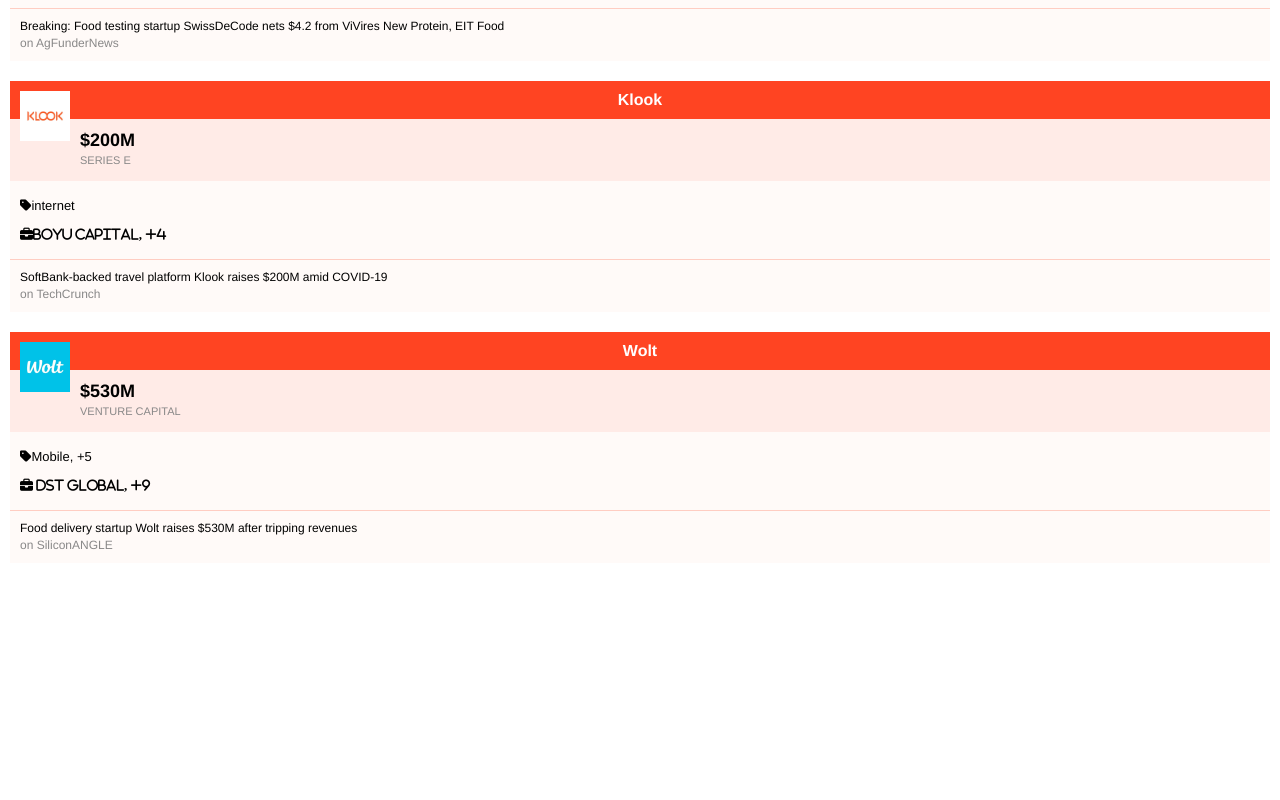
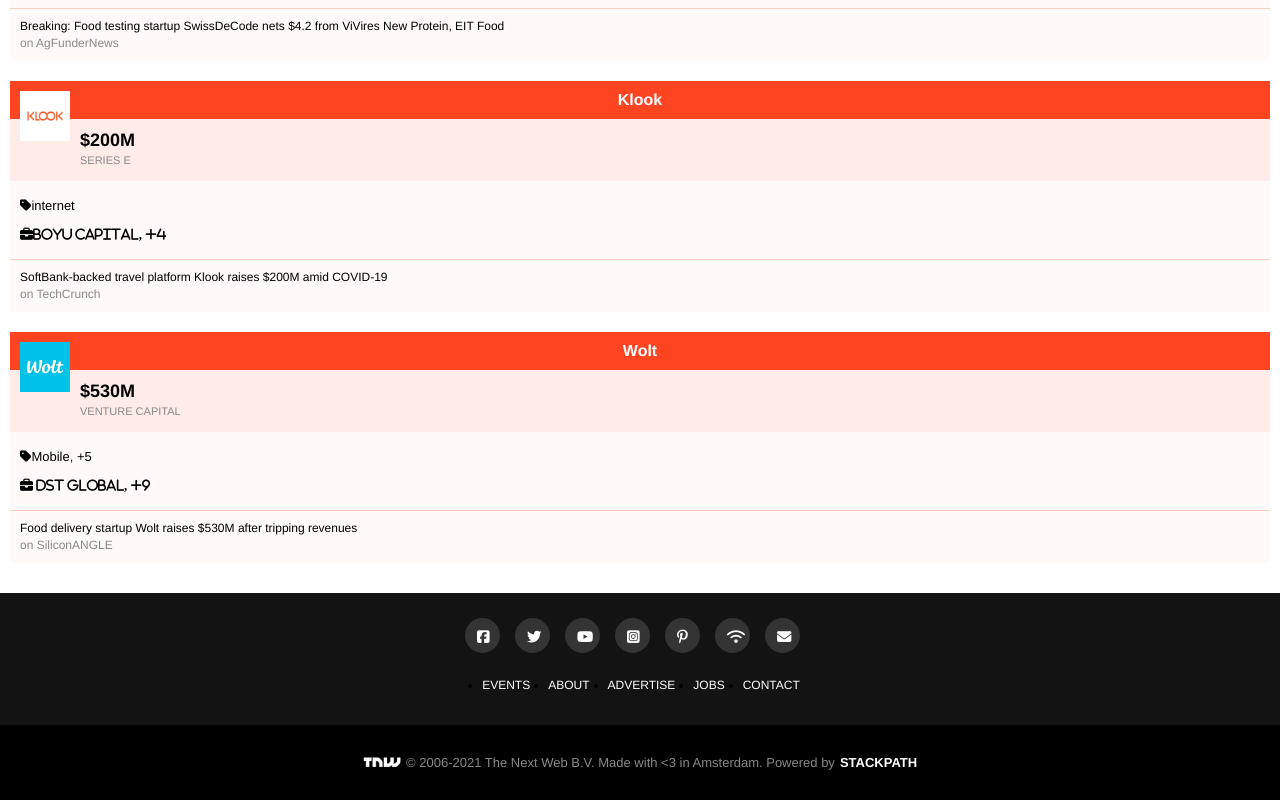
Before and after one commit to chukwuemeka1234/the-next-web-clone, a website: page index.html in a window 1280 px wide. Shown: the part 924-1724 px from the top of the page. Before the commit the page ends 1517 px from the top, so only its background shows below. Drawn offline with Linux system fonts and the light colour scheme.

Commit message:
Add a footer

```diff
--- a/index.html
+++ b/index.html
@@ -163,6 +163,31 @@
             </div>
         </section>
     </main>
+    <footer>
+        <div class="bg-lighter flex ">
+          <div class="flex">
+            <a href="#"><i class="fab fa-facebook-square"></i></a>
+            <a href="#"><i class="fab fa-twitter"></i></a>
+            <a href="#"><i class="fab fa-youtube"></i></a>
+            <a href="#"><i class="fab fa-instagram-square"></i></a>
+            <a href="#"><i class="fab fa-pinterest-p"></i></a>
+            <a href="#"><i class="fas fa-wifi"></i></a>
+            <a href="#"><i class="fas fa-envelope"></i></a>
+          </div>
+          <div>
+            <ul class="flex footer-links">
+              <li><a href="#">EVENTS</a></li>
+              <li><a href="#">ABOUT</a></li>
+              <li><a href="#">ADVERTISE</a></li>
+              <li><a href="#">JOBS</a></li>
+              <li><a href="#">CONTACT</a></li>
+            </ul>
+          </div>
+        </div>
+        <div class="flex footer-logo">
+          <a href="#"><img src="./asset/tnw-logo-footer.jpg" alt="footer"></a><p>&copy; 2006-2021 The Next Web B.V. Made with &lt;3 in Amsterdam. Powered by</p><a href="#"><strong class="stackpath">STACKPATH</strong></a>
+        </div>
+      </footer>
 </body>
 
 </html>
--- a/main.css
+++ b/main.css
@@ -109,19 +109,22 @@
 }
 
 .first-image {
-  background-image: linear-gradient(rgba(255,255,255, 0.2), rgba(0,0,0,1)), url(../img/opal-image.png);
+  background-image: linear-gradient(rgba(255, 255, 255, 0.2), rgba(0, 0, 0, 1)),
+    url(../img/opal-image.png);
   background-size: cover;
   background-position: center;
 }
 
 .second-image {
-  background-image: linear-gradient(rgba(255,255,255, 0.2), rgba(0,0,0,1)), url(../img/google-snip-image.png);
+  background-image: linear-gradient(rgba(255, 255, 255, 0.2), rgba(0, 0, 0, 1)),
+    url(../img/google-snip-image.png);
   background-size: cover;
   background-position: center;
 }
 
 .third-image {
-  background-image: linear-gradient(rgba(255,255,255, 0.2), rgba(0,0,0,1)), url(../img/detect-snip-image.png);
+  background-image: linear-gradient(rgba(255, 255, 255, 0.2), rgba(0, 0, 0, 1)),
+    url(../img/detect-snip-image.png);
   background-size: cover;
   background-position: center;
 }
@@ -266,7 +269,7 @@
     height: 25vh;
   }
   main {
-    padding-top:90px;
+    padding-top: 90px;
   }
   .header-nav-1 {
     height: 7vh;
@@ -297,13 +300,13 @@
 
   .invisible-links a {
     padding: 10px;
-    color:#898888;
+    color: #898888;
   }
 
   .fa-search {
-   height: 13vh;
-   padding: 14px;
-   margin: 0;
+    height: 13vh;
+    padding: 14px;
+    margin: 0;
   }
 
   .fa-bars {
@@ -325,7 +328,6 @@
     height: 6vh;
     padding: 10px;
     font-size: 13px;
-
   }
 
   .content-container {
@@ -337,5 +339,53 @@
   .content-info img {
     display: none;
   }
+}
+footer {
+  background-color: #000;
+}
 
+.bg-lighter {
+  background-color: #131313;
+  flex-direction: column;
+  align-items: center;
+  padding: 25px;
 }
+
+.bg-lighter li {
+  font-size: 12px;
+  margin: 25px 8px 8px 10px;
+}
+
+footer .fab,
+footer .fas {
+  width: 35px;
+  height: 35px;
+  padding: 10px;
+  font-size: 0.9rem;
+  color: #fff;
+  background-color: #343434;
+  border: 2px solid #343434;
+  border-radius: 50%;
+  margin-right: 15px;
+}
+
+.footer-logo {
+  justify-content: center;
+  padding: 30px;
+}
+
+.footer-logo a,
+.footer-logo img {
+  height: 0.6rem;
+  font-size: 13px;
+}
+
+.footer-logo p {
+  color: #898888;
+  font-size: 13px;
+  margin: 0 5px;
+}
+
+.stackpath {
+  color: #fff;
+}
```
